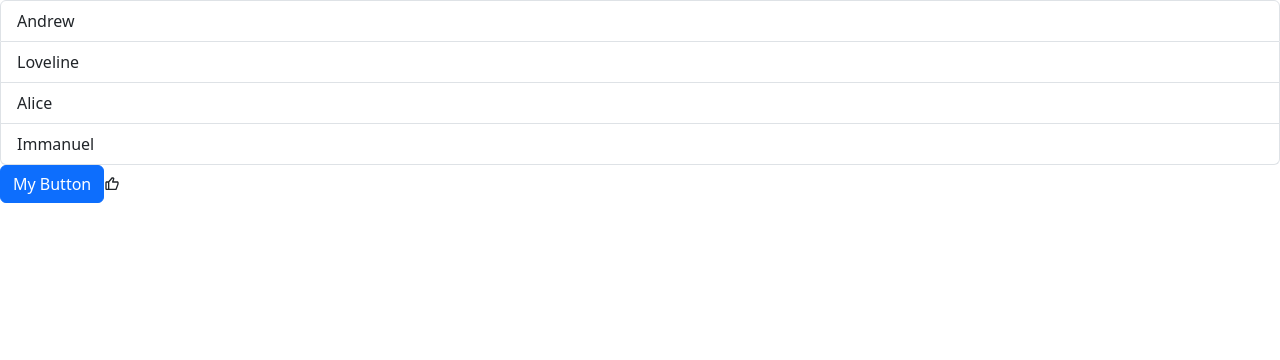
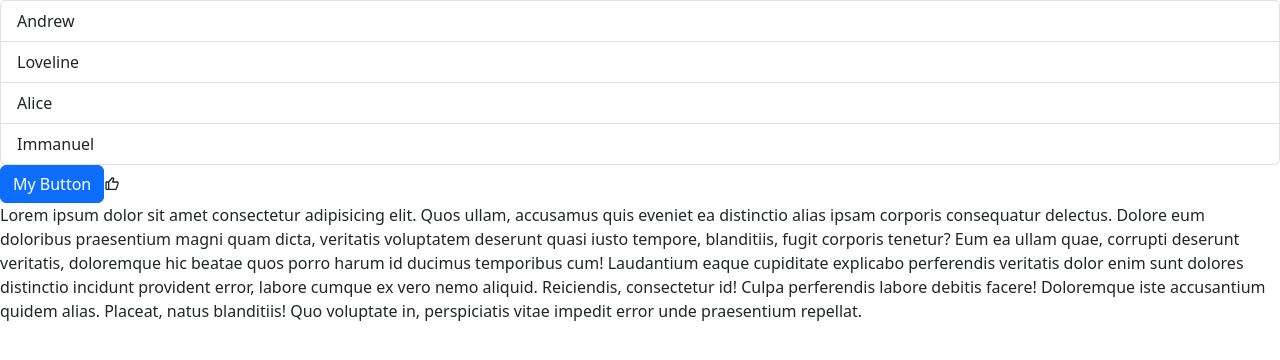
Before and after one commit to AndrewLedy/reactlearningwithmosh, a React (Create React App) app: page / in a window 1280 px wide. Shown: the top 360 px of the page. Built offline with nearby package versions, Linux system fonts and the light colour scheme.

Commit message:
LIP
Added expandable components
Worked with Statehook, passing props, default value and children prop.

```diff
--- a/src/App.tsx
+++ b/src/App.tsx
@@ -4,6 +4,7 @@ import Button from './components/button/button';
 import Alert from './components/alert/alert';
 import { useState } from 'react';
 import Like from './components/like/like';
+import ExpandableTextEditor from './components/ExpandableTextEditor/ExpandableTextEditor';
 
 
 function App() {
@@ -20,6 +21,7 @@ function App() {
     {AlertVisibility && <Alert onClose={()=>SetAlertVisibility(false)} dismisable="alert-dismissible"/> }
     <Button color='primary' onClick={()=>SetAlertVisibility(true)}>My Button</Button>
     <Like color={LikeColor} onClick={()=>handleLikeSelection()}/>
+    <ExpandableTextEditor maxChars={1001}>Lorem ipsum dolor sit amet consectetur adipisicing elit. Quos ullam, accusamus quis eveniet ea distinctio alias ipsam corporis consequatur delectus. Dolore eum doloribus praesentium magni quam dicta, veritatis voluptatem deserunt quasi iusto tempore, blanditiis, fugit corporis tenetur? Eum ea ullam quae, corrupti deserunt veritatis, doloremque hic beatae quos porro harum id ducimus temporibus cum! Laudantium eaque cupiditate explicabo perferendis veritatis dolor enim sunt dolores distinctio incidunt provident error, labore cumque ex vero nemo aliquid. Reiciendis, consectetur id! Culpa perferendis labore debitis facere! Doloremque iste accusantium quidem alias. Placeat, natus blanditiis! Quo voluptate in, perspiciatis vitae impedit error unde praesentium repellat.</ExpandableTextEditor>
     </>
   );
 }
--- /dev/null
+++ b/src/components/ExpandableTextEditor/ExpandableTextEditor.tsx
@@ -0,0 +1,19 @@
+import { useState } from "react";
+
+interface Props
+{
+    children:string
+    maxChars?: number
+}
+
+function ExpandableTextEditor({maxChars=100,children}:Props)
+{
+    const [isExpanded,SetExpanded]=useState(false);
+    if(children.length<=maxChars) return <p>{children}</p>;
+
+    const text = isExpanded ? children:children.substring(0,maxChars);
+
+    return <div>{text}...<button onClick={()=>{SetExpanded(!isExpanded)}}>{isExpanded?'Less':'More'}</button></div>
+}
+
+export default ExpandableTextEditor
```
